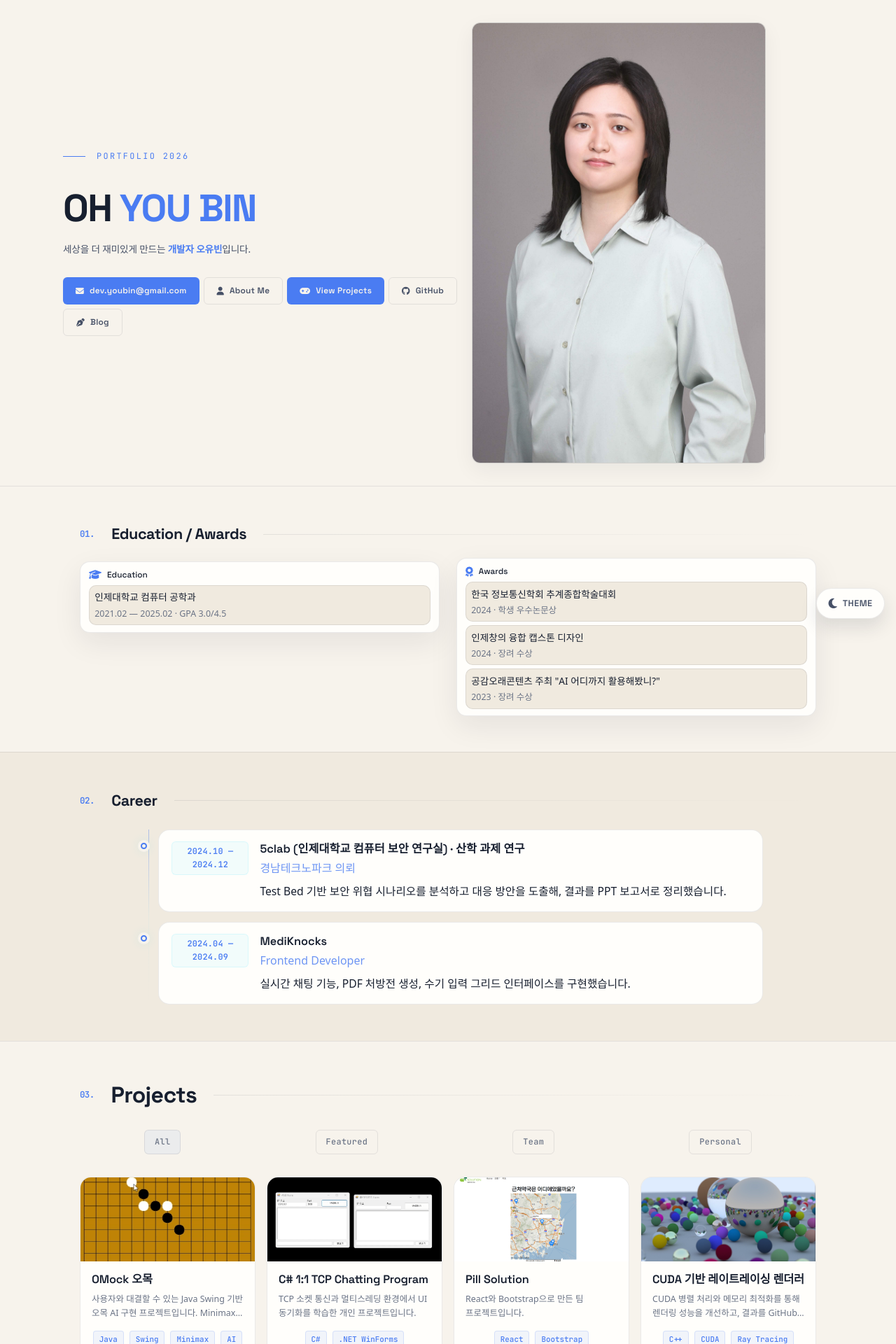
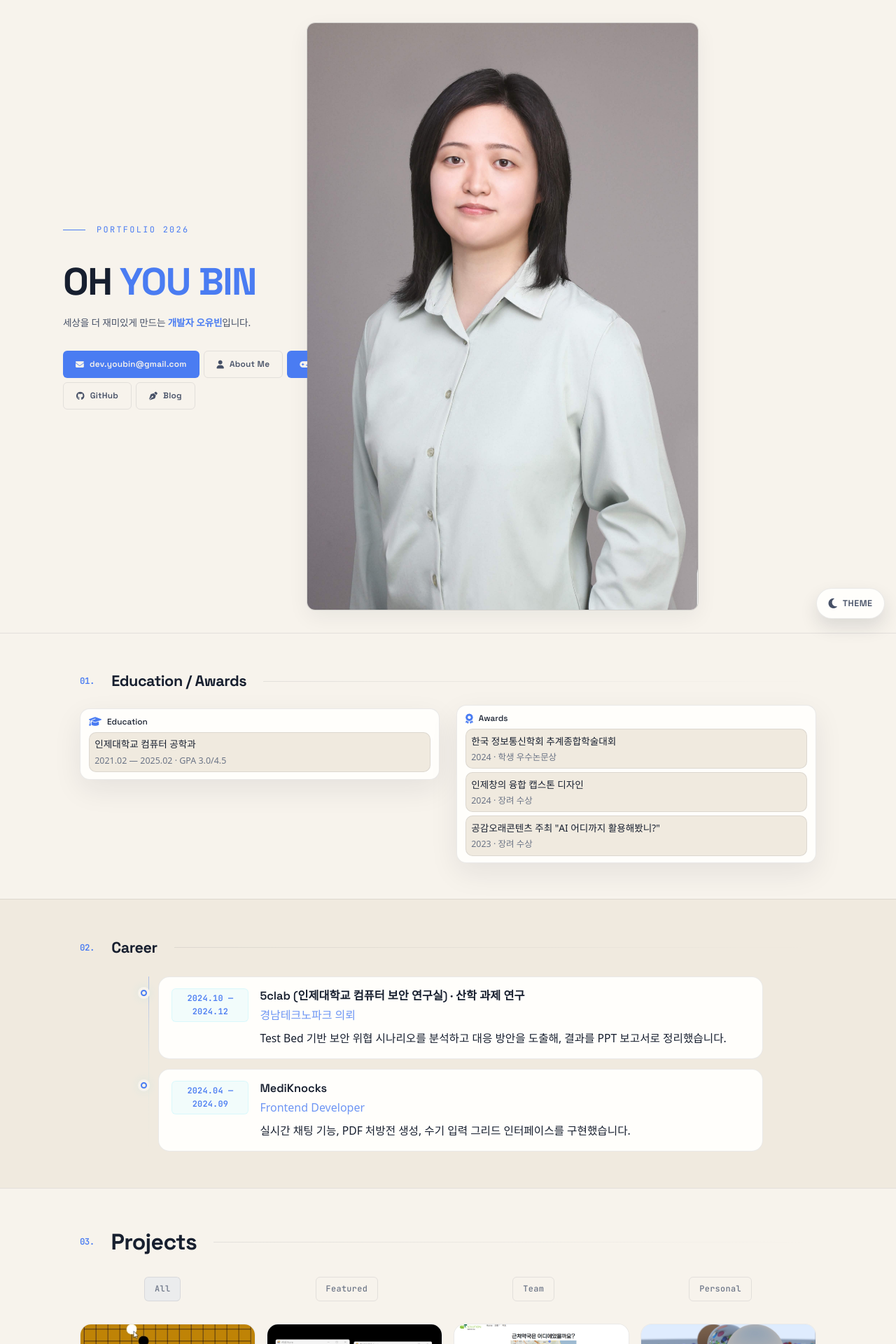
Before and after one commit to eye2ffect/eye2ffect.github.io, a Jekyll site: the page built from index.html, in a window 1280 px wide. Shown: the top 1920 px of the page at 70% size. Built offline with Jekyll 4.4.1, drawn with Linux system fonts in a browser that asks for light colours; some web fonts are replaced.

Commit message:
Shift hero profile farther left

```diff
--- a/assets/css/main.css
+++ b/assets/css/main.css
@@ -363,14 +363,14 @@
 
 .hero-inner {
   display: grid;
-  grid-template-columns: 1fr 420px;
+  grid-template-columns: 1fr 560px;
   gap: var(--space-6);
   align-items: center;
 }
 
 .hero-left { max-width: 720px; }
 
-.hero-right { display: flex; justify-content: flex-start; margin-left: -6rem; }
+.hero-right { display: flex; justify-content: flex-start; margin-left: -12rem; }
 
 .hero-profile-wrap {
   border-radius: 12px;
@@ -381,7 +381,7 @@
   overflow: hidden;
   transition: border-color 0.18s var(--ease-smooth), box-shadow 0.18s var(--ease-smooth), background-color 0.18s var(--ease-smooth), filter 0.18s var(--ease-smooth);
   width: 100%;
-  max-width: 420px;
+  max-width: 560px;
   aspect-ratio: 2 / 3;
   height: auto;
 }
@@ -402,7 +402,7 @@
 @media (max-width: 900px) {
   .hero-inner { grid-template-columns: 1fr; }
   .hero-right { order: -1; margin-bottom: var(--space-4); display: flex; justify-content: center; }
-  .hero-profile-wrap { max-width: 300px; aspect-ratio: 2 / 3; height: auto; }
+  .hero-profile-wrap { max-width: 360px; aspect-ratio: 2 / 3; height: auto; }
   .hero-profile { object-position: center 12%; }
 }
 
```
